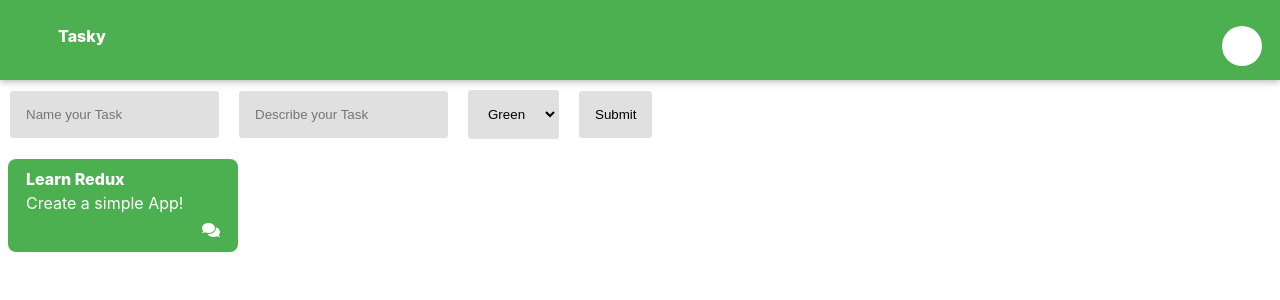
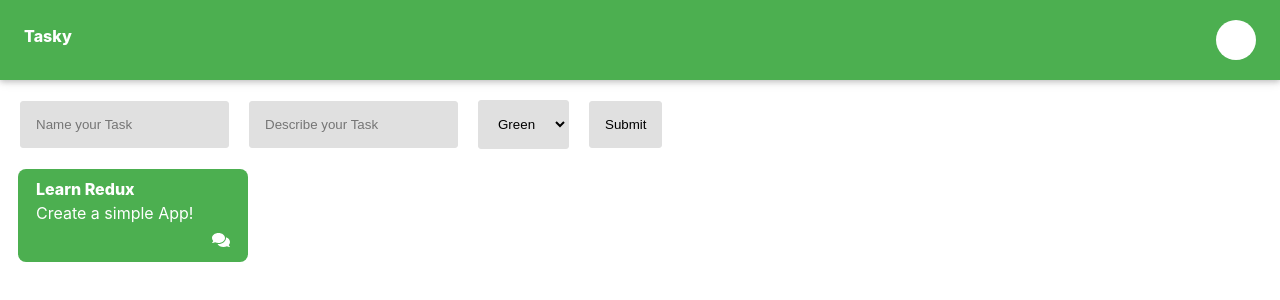
Before and after one commit to cjafet/tasky, a React (Create React App) app: page / in a window 1280 px wide. Shown: the top 300 px of the page. Built offline with nearby package versions, Linux system fonts and the light colour scheme.

Commit message:
Fix css menu alignment

```diff
--- a/src/components/Menu.css
+++ b/src/components/Menu.css
@@ -17,8 +17,11 @@
 .UserPic {
     width: 40px;
     height: 40px;
+    margin-top: -6px;
+    margin-right: 6px;
     border-radius: 50%;
     background-color: #ffffff;
+
 }
 
 .UserIcon {
@@ -29,3 +32,7 @@
 .Logo {
     float: left;
 }
+
+.Logo ul {
+    margin-left: -34px;
+}
--- a/src/components/TaskList.css
+++ b/src/components/TaskList.css
@@ -1,5 +1,6 @@
 .Flex {
     width: 100%;
+    margin-left: 10px;
 }
 
 input, select {
@@ -13,6 +14,8 @@ input, select {
 
 .TaskyForm {
     text-align: left;
+    margin-left: 10px;
+    margin-top: 10px;
 }
 
 .CommentIcon {
```
